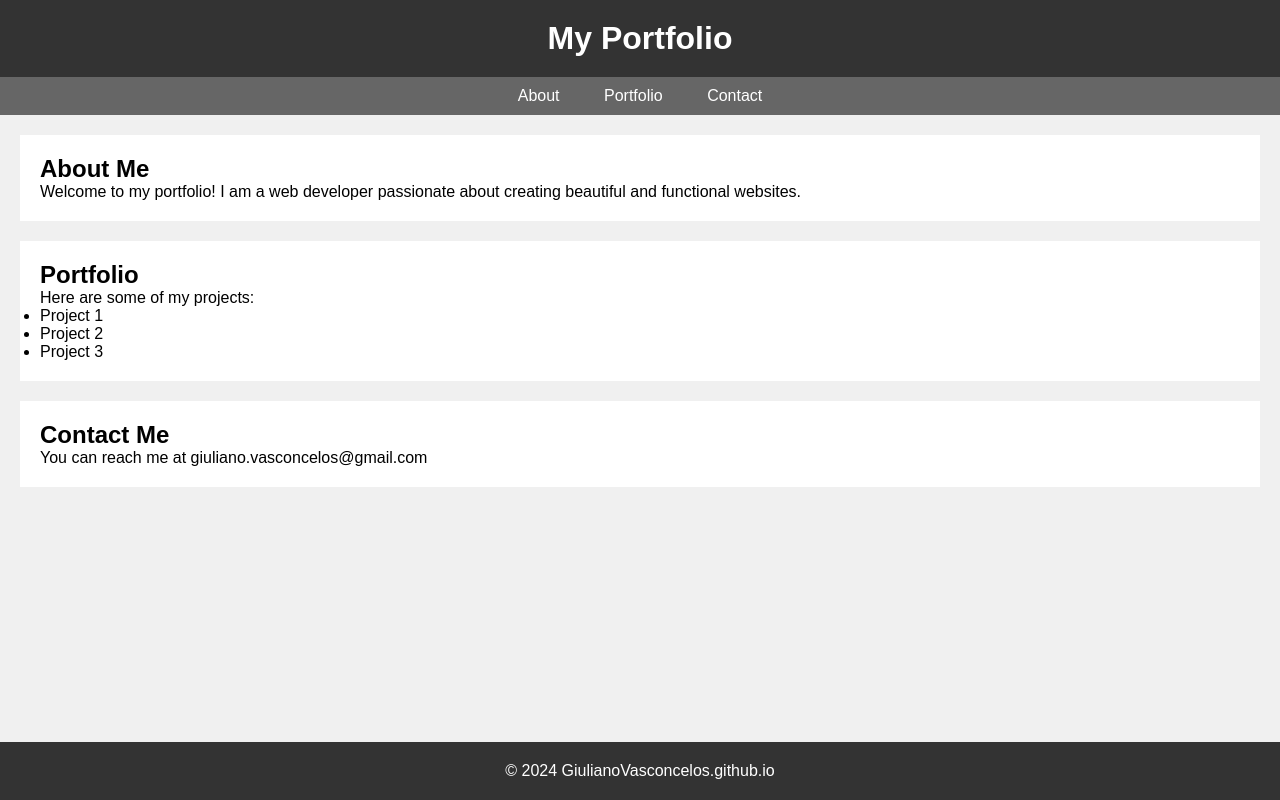
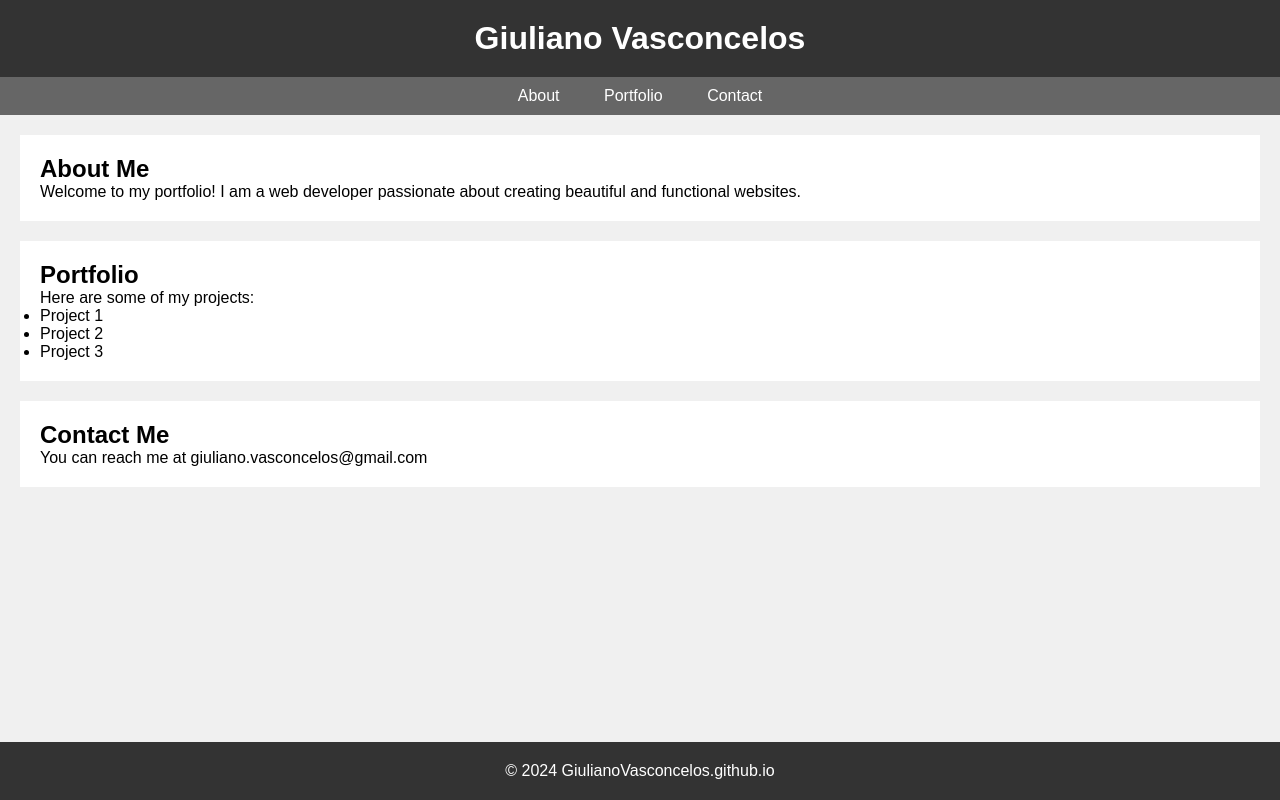
Before and after one commit to GiulianoVasconcelos/GiulianoVasconcelos.github.io, a plain HTML site: page index.html in a window 1280 px wide. Drawn offline with Linux system fonts and the light colour scheme.

Commit message:
Change header

```diff
--- a/index.html
+++ b/index.html
@@ -12,7 +12,7 @@
 </head>
 <body>
     <header>
-        <h1>My Portfolio</h1>
+        <h1>Giuliano Vasconcelos</h1>
     </header>
     <nav>
         <a href="#about">About</a>
```
